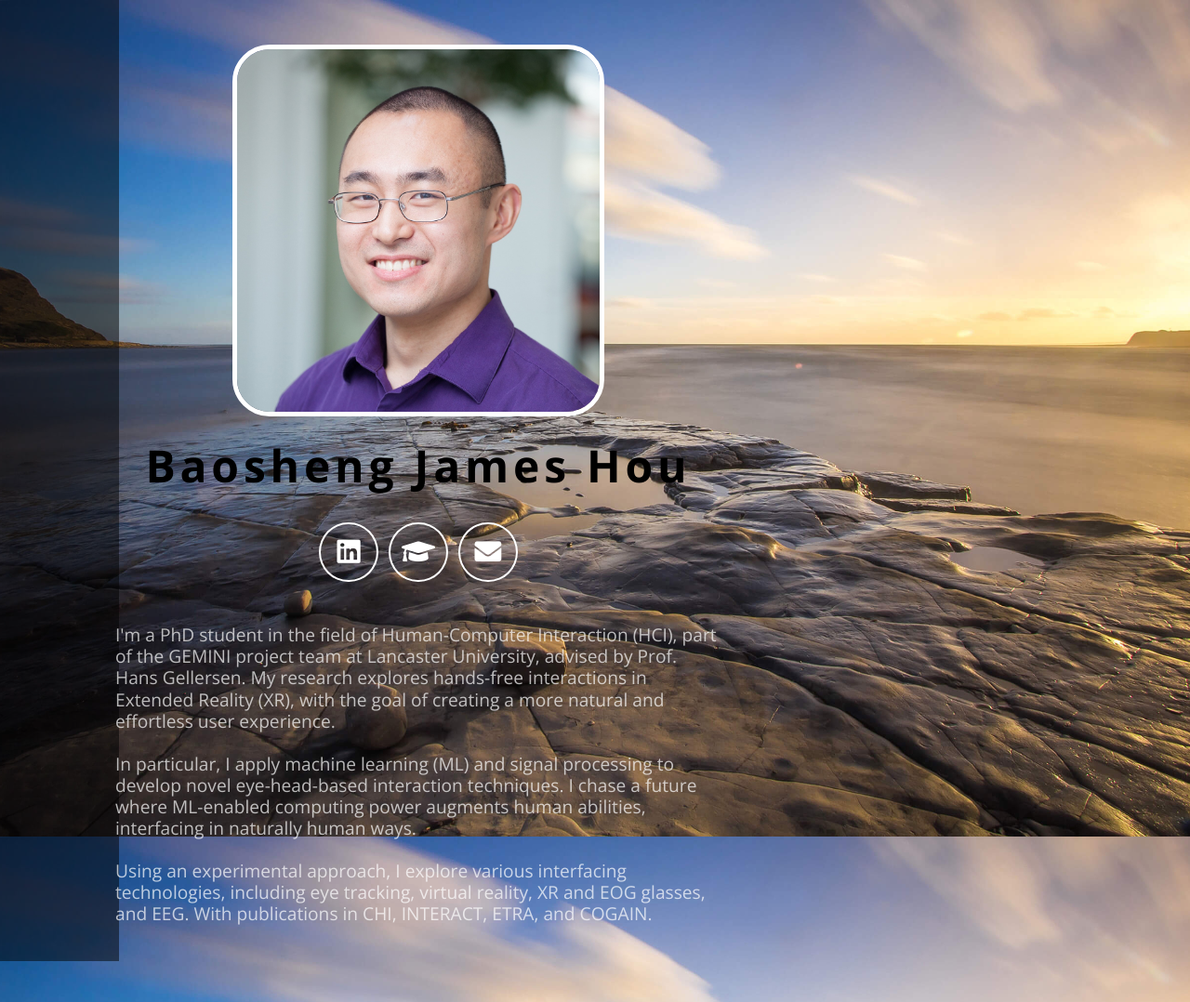
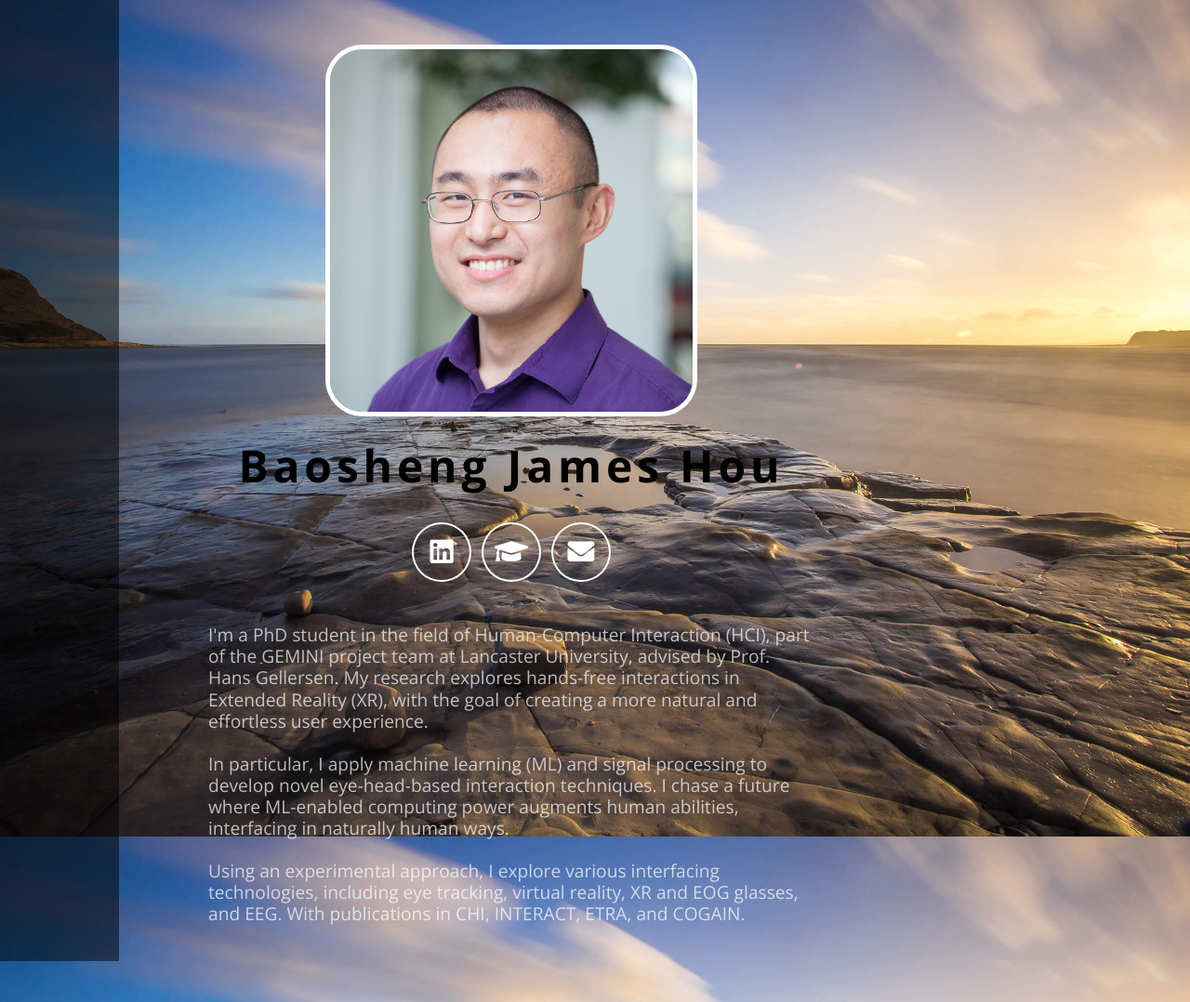
Before and after one commit to baoshengjameshou/baoshengjameshou.github.io, a Jekyll site: the page built from docs/index.html, in a window 1280 px wide. Shown: the whole page at 93% size. Built offline with Jekyll 4.4.1, drawn with Linux system fonts in a browser that asks for light colours.

Commit message:
Update theme.scss test changin width in core-content

```diff
--- a/docs/css/theme.scss
+++ b/docs/css/theme.scss
@@ -31,15 +31,17 @@
 
 div.fuse-core-content {
     color: black;
-    width: 10%;
+    width: 900px;
+    margin-left: 100px;
+    margin-right: 100px;
 }
 
 
 /* --------- Avatar ---------------------------------------------------------------------------- */
 
 #avatar {
-    height: 10px;
-    width: 10px;
+    height: 400px;
+    width: 400px;
     border-radius: 10%;
     border: 5px solid white;
 }
```
